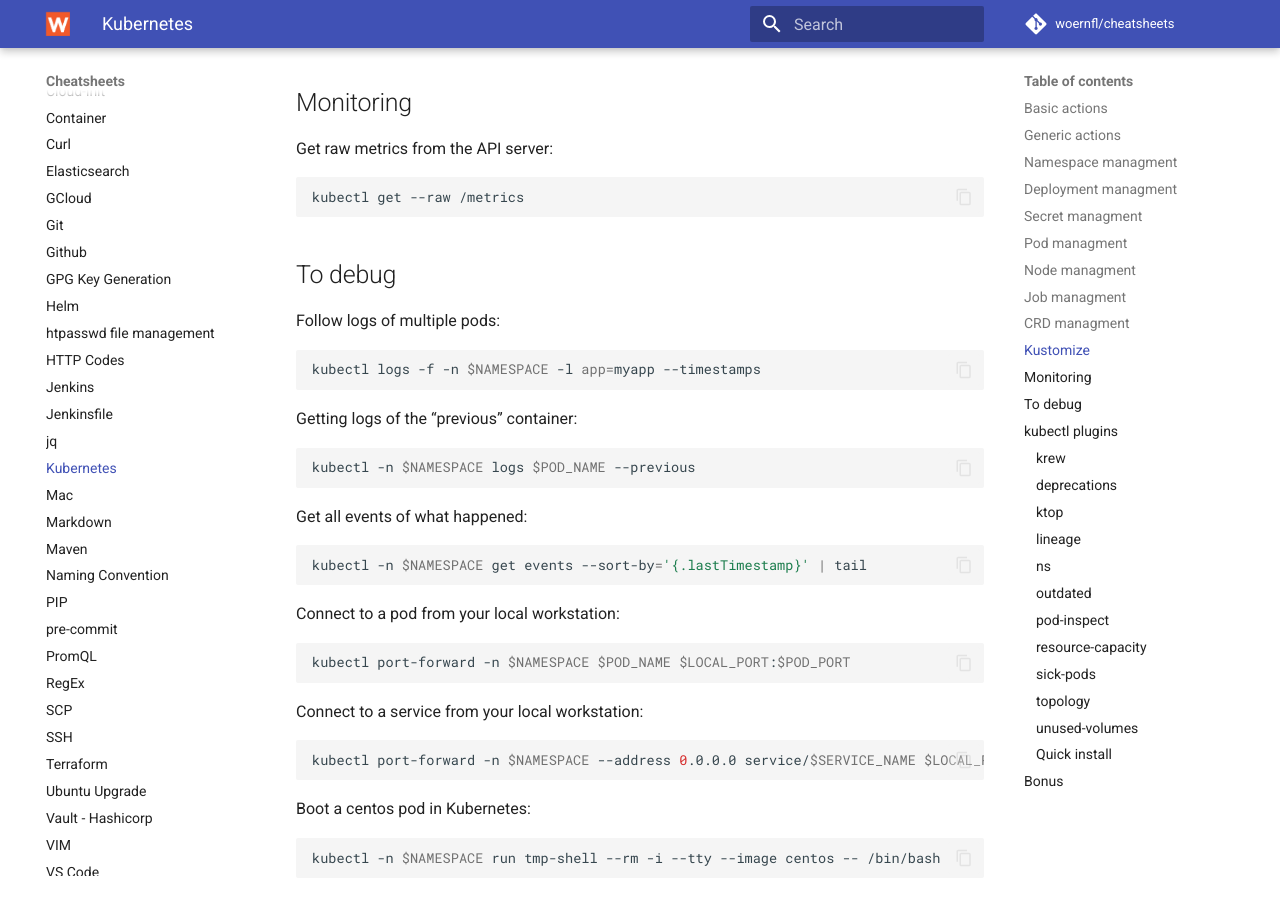
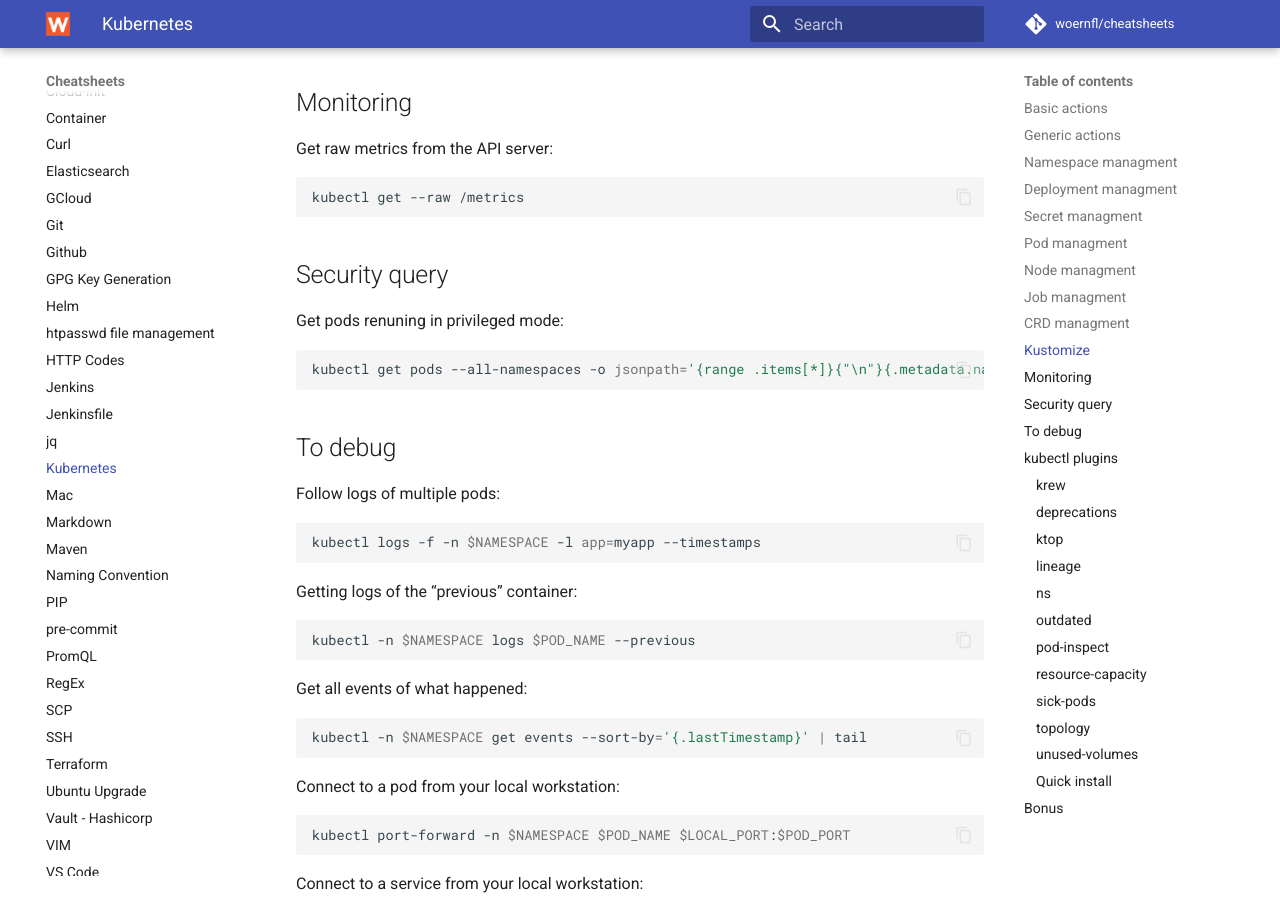
Before and after one commit to woernfl/cheatsheets, an MkDocs documentation site: the page built from docs/kubernetes.md, in a window 1280 px wide and 900 px high, scrolled down 3623 px. Built offline with MkDocs 1.6.1 and Material for MkDocs 9.7.7, drawn with Linux system fonts in a browser that asks for light colours; comment, search, counter and statistics services are not loaded.

Commit message:
Update kubernetes.md (#119)

````diff
--- a/docs/kubernetes.md
+++ b/docs/kubernetes.md
@@ -195,6 +195,14 @@
 
 ```bash
 kubectl get --raw /metrics
+```
+
+## Security query
+
+Get pods renuning in privileged mode:
+
+```bash
+kubectl get pods --all-namespaces -o jsonpath='{range .items[*]}{"\n"}{.metadata.name}{": "}{range .spec.containers[*]}{.securityContext.privileged}{end}{end}' | grep true
 ```
 
 ## To debug
````
